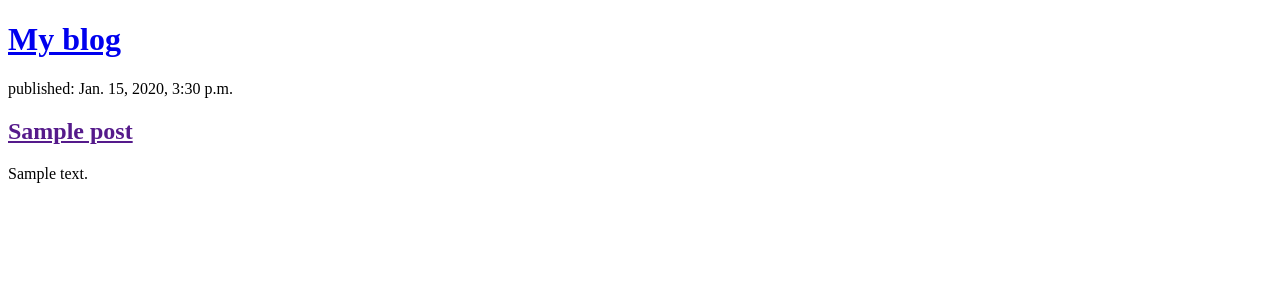
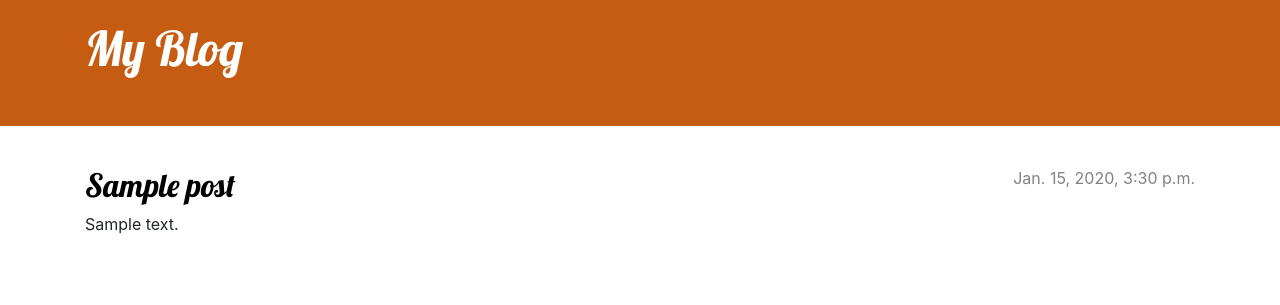
Before and after one commit to ritzgeorge/my-first-blog, a Django app: page / in a window 1280 px wide. Shown: the top 305 px of the page. Run offline with Django 3.2, Linux system fonts and the light colour scheme; tables that the repository leaves empty hold one stand-in row (values such as "Sample post").

Commit message:
Added view and template for detailed blog post as well as CSS for the site.

```diff
--- /dev/null
+++ b/blog/static/css/blog.css
@@ -0,0 +1,77 @@
+h1 a, h2 a {
+    color: #c25100e8;
+    font-family: 'Lobster';
+}
+
+
+
+.page-header {
+    background-color: #c25100ee;
+    margin-top: 0;
+    margin-bottom: 40px;
+    padding:  20px 20px 40px;
+}
+
+.page-header h1,
+.page-header h1 a,
+.page-header h1 a:visited,
+.page-header h1 a:active {
+    color: #ffffff;
+    font-size: 36pt;
+    text-decoration: none;
+}
+
+h1,
+h2,
+h3,
+h4 {
+    font-family: 'Lobster', cursive;
+}
+
+.date {
+    color: #828282;
+}
+
+.save {
+    float: right;
+}
+
+.post-form textarea,
+.post-form input {
+    width: 100%;
+}
+
+.top-menu,
+.top-menu:hover,
+.top-menu:visited {
+    color: #ffffff;
+    float: right;
+    font-size: 26pt;
+    margin-right: 20px;
+}
+
+.post {
+    margin-bottom: 70px;
+}
+
+.post h2 a,
+.post h2 a:visited {
+    color: #000000;
+}
+
+.post > .date,
+.post > .actions {
+    float: right;
+}
+
+.btn-default,
+.btn-default:visited {
+    color: #c25100;
+    background: none;
+    border-color: #c25100;
+}
+
+.btn-default:hover {
+    color: #FFFFFF;
+    background-color: #c25100;
+}
--- /dev/null
+++ b/blog/templates/blog/base.html
@@ -0,0 +1,27 @@
+{% load static %}
+<!DOCTYPE html>
+<html>
+    <head>
+        <title>Django Girls blog</title>
+        <link rel="stylesheet" href="https://cdn.jsdelivr.net/npm/bootstrap@4.5.3/dist/css/bootstrap.min.css" integrity="sha384-TX8t27EcRE3e/ihU7zmQxVncDAy5uIKz4rEkgIXeMed4M0jlfIDPvg6uqKI2xXr2" crossorigin="anonymous">
+        <link href='//fonts.googleapis.com/css?family=Lobster&subset=latin,latin-ext' rel='stylesheet' type='text/css'>
+        <link rel="stylesheet" href="{% static 'css/blog.css' %}">
+    </head>
+    <body>
+        <body>
+            <header class="page-header">
+              <div class="container">
+                  <h1><a href="/">My Blog</a></h1>
+              </div>
+            </header>
+            <main class="container">
+                <div class="row">
+                    <div class="col">
+                    {% block content %}
+                    {% endblock %}
+                    </div>
+                </div>
+            </main>
+        </body>
+    </body>
+</html>
--- a/blog/templates/blog/post_list.html
+++ b/blog/templates/blog/post_list.html
@@ -1,19 +1,15 @@
-<!DOCTYPE html>
-<html>
-    <head>
-        <title>My blog</title>
-    </head>
-    <body>
-        <header>
-            <h1><a href="/"> My blog</a></h1>
-        </header>
 
-        {% for post in posts %}
-            <article>
-                <time>published: {{ post.published_date }}</time>
-                <h2><a href="">{{ post.title }}</a></h2>
-                <p>{{ post.text|linebreaksbr }}</p>
-            </article>
-        {% endfor %}
-    </body>
-</html>
+{% extends 'blog/base.html' %}
+
+{% block content %}
+    {% for post in posts %}
+        <article class="post">
+            <time class="date">
+                {{ post.published_date }}
+            </time>
+            <h2><a href="{% url 'post_detail' pk=post.pk %}">{{ post.title }}</a></h2>
+            <p>{{ post.text|linebreaksbr }}</p>
+        </article>
+    {% endfor %}
+{% endblock %}
+}
--- a/blog/urls.py
+++ b/blog/urls.py
@@ -4,4 +4,6 @@ from . import views
 
 urlpatterns = [
     path('', views.post_list, name='post_list'),
+    path('post/<int:pk>/', views.post_detail, name='post_detail'),
+
 ]
--- a/blog/views.py
+++ b/blog/views.py
@@ -1,7 +1,11 @@
-from django.shortcuts import render
+from django.shortcuts import render, get_object_or_404
 from django.utils import timezone
 from .models import Post
 
 def post_list(request):
     posts = Post.objects.filter(published_date__lte=timezone.now()).order_by('published_date')
     return render(request, 'blog/post_list.html', {'posts': posts})
+
+def post_detail(request, pk):
+    post = get_object_or_404(Post, pk=pk)
+    return render(request, 'blog/post_detail.html', {'post': post})
```
Also changed, not shown: blog/templates/blog/post_detail.html (added, +13 -0 lines).
